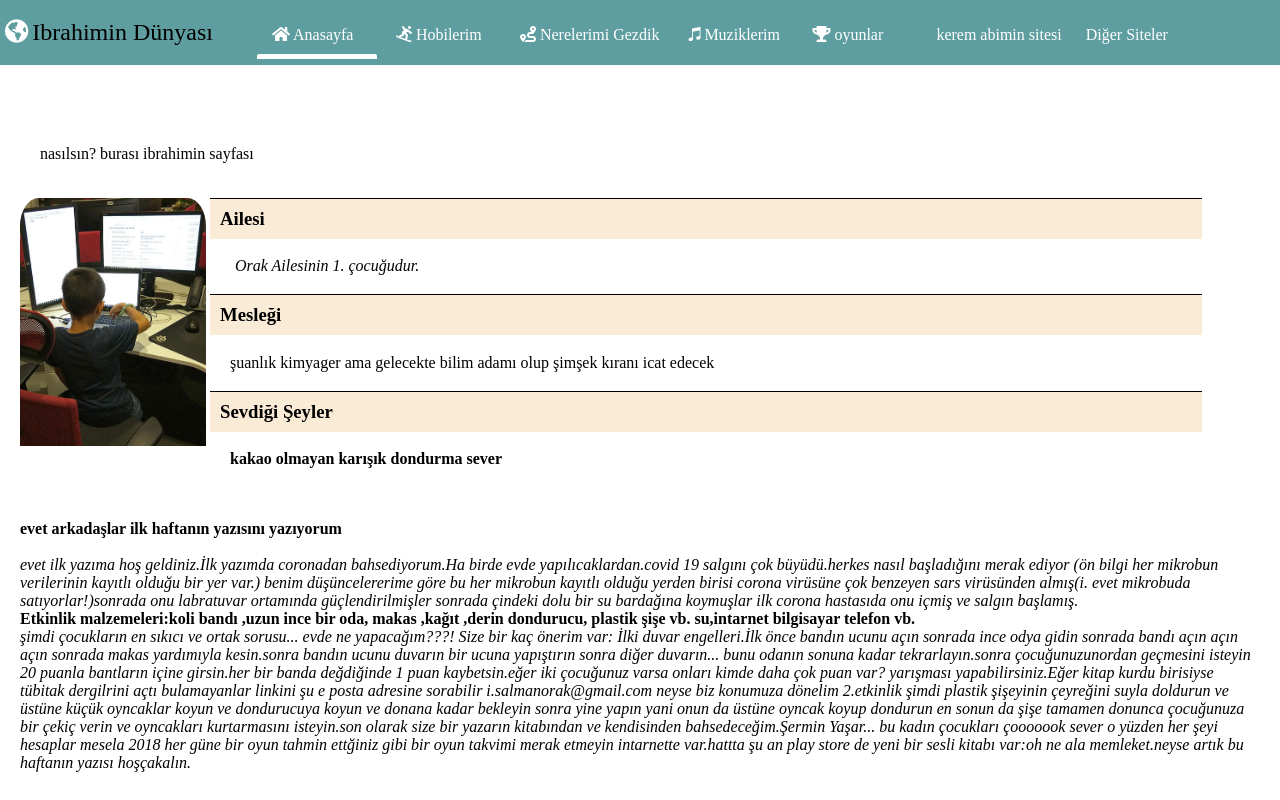
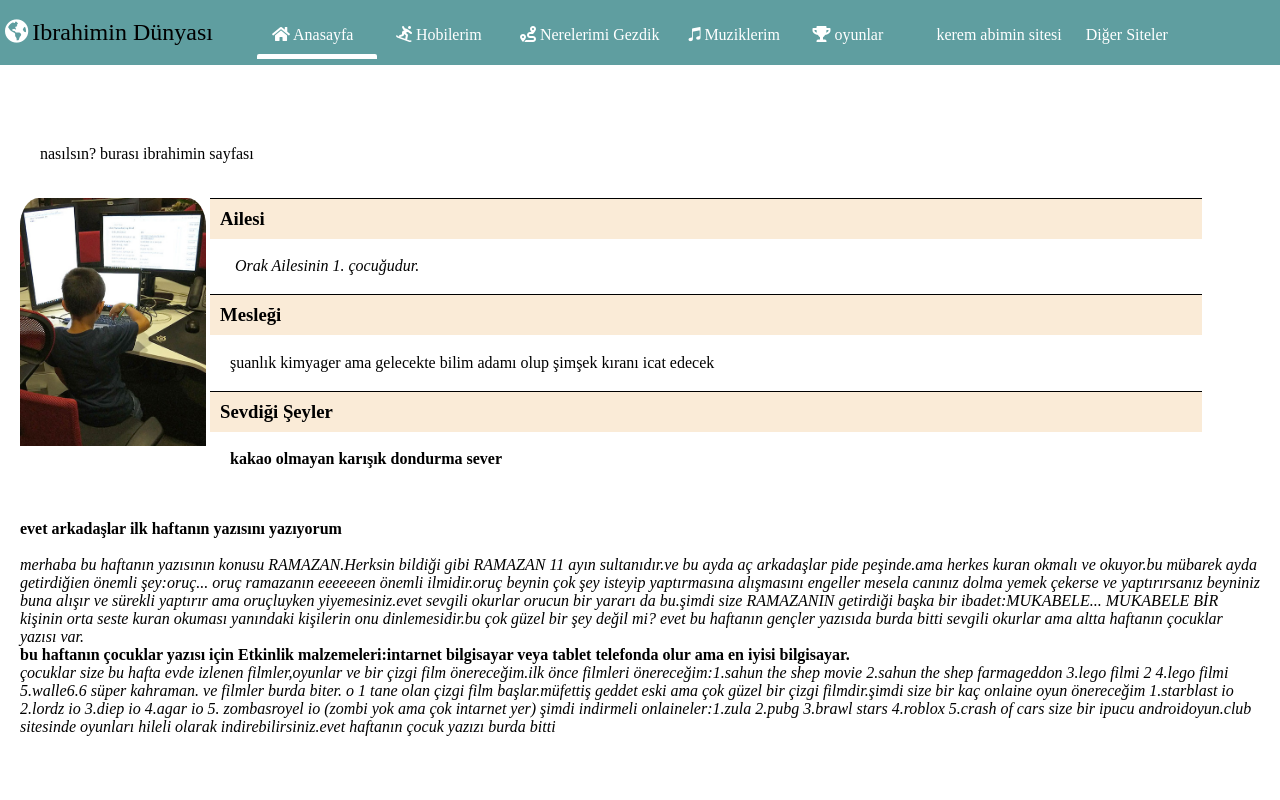
Before and after one commit to ibrahimsalmanorak/ibrahimorak.com, a plain HTML site: page index.html in a window 1280 px wide. Drawn offline with Linux system fonts and the light colour scheme.

Commit message:
Update index.html

```diff
--- a/index.html
+++ b/index.html
@@ -128,10 +128,10 @@
         <strong>evet arkadaşlar ilk haftanın yazısını yazıyorum</strong>
         <br>
         <br>
-        <em>evet ilk yazıma hoş geldiniz.İlk yazımda coronadan bahsediyorum.Ha birde evde yapılıcaklardan.covid 19 salgını çok büyüdü.herkes nasıl başladığını merak ediyor (ön bilgi her mikrobun verilerinin kayıtlı olduğu bir yer var.) benim düşüncelererime göre bu her mikrobun kayıtlı olduğu yerden birisi corona virüsüne çok benzeyen sars virüsünden almış(i. evet mikrobuda satıyorlar!)sonrada onu labratuvar ortamında güçlendirilmişler sonrada çindeki dolu bir su bardağına koymuşlar ilk corona hastasıda onu içmiş ve salgın başlamış.</em>
+    <em>merhaba bu haftanın yazısının konusu RAMAZAN.Herksin bildiği gibi RAMAZAN 11 ayın sultanıdır.ve bu ayda aç arkadaşlar pide peşinde.ama herkes kuran okmalı ve okuyor.bu mübarek ayda getirdiğien önemli şey:oruç... oruç ramazanın eeeeeeen önemli ilmidir.oruç beynin çok şey isteyip yaptırmasına alışmasını engeller mesela canınız dolma yemek çekerse ve yaptırırsanız beyniniz buna alışır ve sürekli yaptırır ama oruçluyken yiyemesiniz.evet sevgili okurlar orucun bir yararı da bu.şimdi size RAMAZANIN getirdiği başka bir ibadet:MUKABELE... MUKABELE BİR kişinin orta seste  kuran okuması yanındaki kişilerin onu dinlemesidir.bu çok güzel bir şey değil mi? evet bu haftanın gençler yazısıda burda bitti sevgili okurlar ama altta haftanın çocuklar yazısı var.</em>
         <br>
-        <strong>Etkinlik malzemeleri:koli bandı ,uzun ince bir oda, makas ,kağıt ,derin dondurucu, plastik şişe vb. su,intarnet bilgisayar telefon vb.  </strong>
+          <strong>bu haftanın çocuklar yazısı için Etkinlik malzemeleri:intarnet bilgisayar veya tablet telefonda olur ama en iyisi bilgisayar.</strong>
         <br>
-        <em>şimdi çocukların en sıkıcı ve ortak sorusu... evde ne yapacağım???! Size bir kaç  önerim var: İlki duvar engelleri.İlk önce bandın ucunu açın sonrada ince odya gidin sonrada  bandı açın açın açın sonrada makas yardımıyla kesin.sonra bandın ucunu duvarın bir ucuna yapıştırın sonra diğer duvarın... bunu odanın sonuna kadar tekrarlayın.sonra çocuğunuzunordan geçmesini isteyin 20 puanla bantların içine girsin.her bir banda değdiğinde 1 puan kaybetsin.eğer iki çocuğunuz varsa onları kimde daha çok puan var? yarışması yapabilirsiniz.Eğer kitap kurdu birisiyse tübitak dergilrini açtı bulamayanlar linkini şu e posta adresine sorabilir i.salmanorak@gmail.com neyse biz konumuza dönelim 2.etkinlik şimdi plastik şişeyinin çeyreğini suyla doldurun ve üstüne küçük oyncaklar koyun ve  dondurucuya koyun ve donana kadar bekleyin sonra yine yapın yani onun da üstüne oyncak koyup dondurun en sonun da şişe tamamen donunca çocuğunuza bir çekiç verin ve oyncakları kurtarmasını isteyin.son olarak size bir yazarın kitabından ve kendisinden bahsedeceğim.Şermin Yaşar... bu kadın çocukları çooooook sever o yüzden her şeyi hesaplar mesela 2018 her güne bir oyun tahmin ettğiniz gibi bir oyun takvimi merak etmeyin intarnette var.hattta şu an play store de  yeni bir sesli kitabı var:oh ne ala memleket.neyse  artık bu haftanın yazısı hoşçakalın.</em>
+        <em>çocuklar size bu hafta evde izlenen filmler,oyunlar ve bir çizgi film önereceğim.ilk önce filmleri önereceğim:1.sahun the shep movie 2.sahun the shep farmageddon 3.lego filmi 2 4.lego filmi 5.walle6.6 süper kahraman. ve filmler burda biter. o 1 tane olan çizgi film başlar.müfettiş geddet eski ama çok güzel bir çizgi filmdir.şimdi size bir kaç onlaine oyun önereceğim 1.starblast io 2.lordz io 3.diep io 4.agar io 5. zombasroyel io (zombi yok ama çok intarnet yer) şimdi indirmeli onlaineler:1.zula 2.pubg 3.brawl stars 4.roblox 5.crash of cars size bir ipucu androidoyun.club sitesinde oyunları hileli olarak indirebilirsiniz.evet haftanın çocuk yazızı burda bitti</em>
     </body>
 </html>
```
